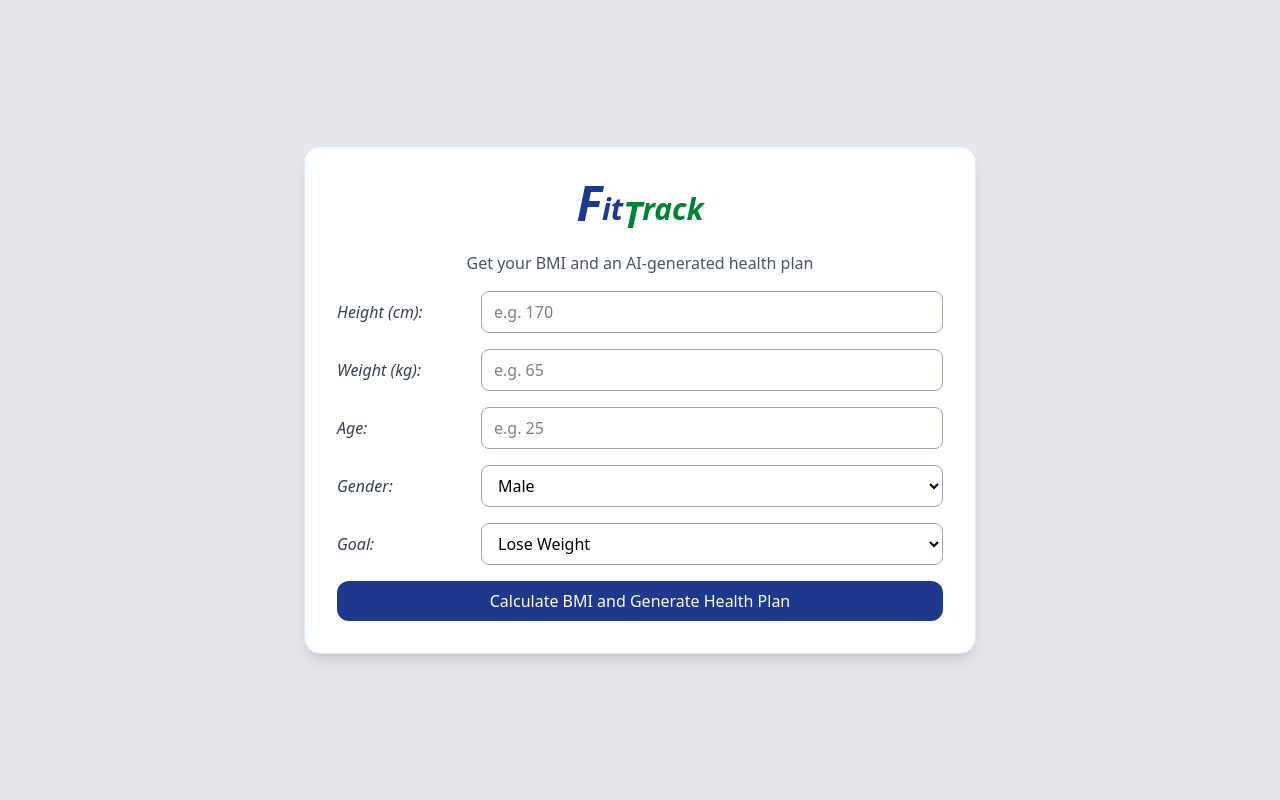
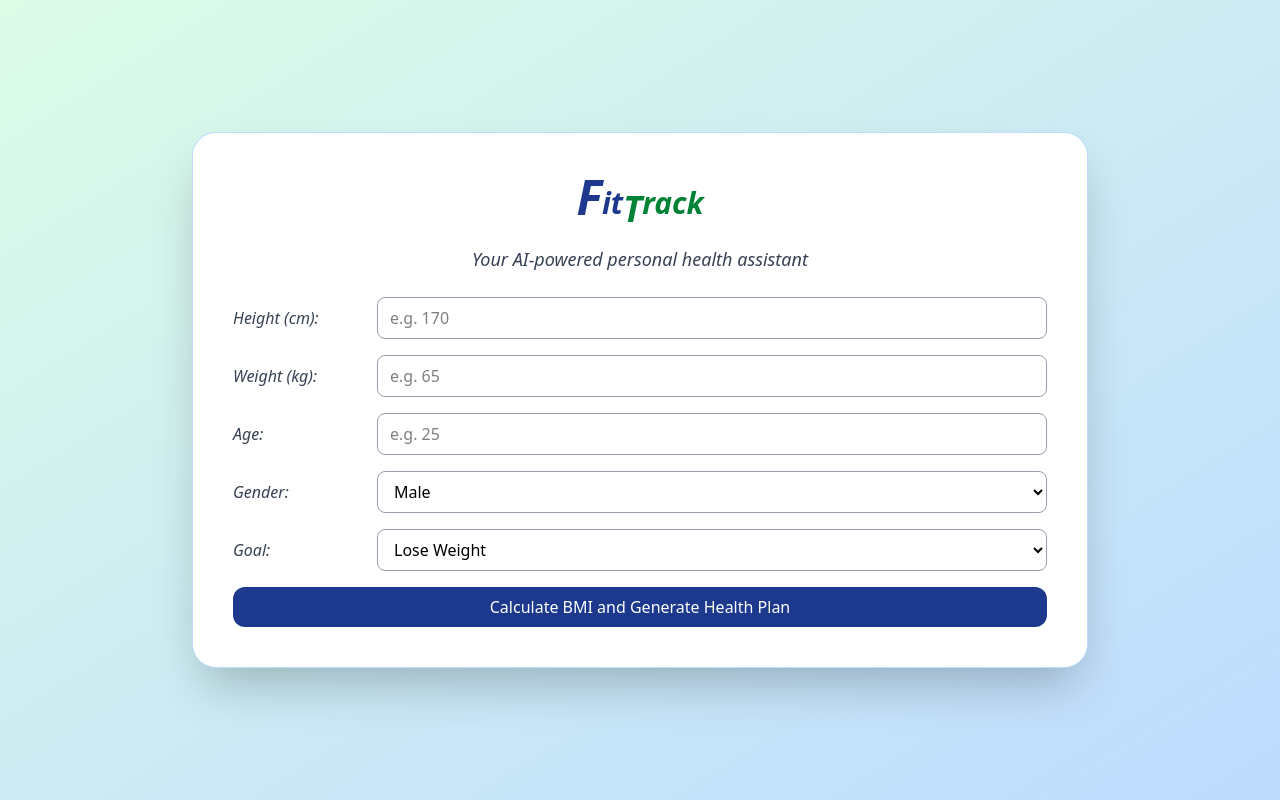
Before and after one commit to niranjanb27/fittrack-frontend, a React (Vite) app: page / in a window 1280 px wide. Built offline with nearby package versions, Linux system fonts and the light colour scheme.

Commit message:
UI Updation

```diff
--- a/src/App.jsx
+++ b/src/App.jsx
@@ -1,4 +1,4 @@
-
+// ✅ App.jsx (Frontend Root Component)
 import React, { useState } from "react";
 import axios from "axios";
 import Header from "./components/Header";
@@ -21,13 +21,12 @@ const exerciseImages = {
 };
 
 function App() {
-
   const [height, setHeight] = useState("");
   const [weight, setWeight] = useState("");
   const [age, setAge] = useState("");
   const [gender, setGender] = useState("Male");
   const [goal, setGoal] = useState("Lose Weight");
-
+  const [food, setFood] = useState("Veg");
   const [bmi, setBmi] = useState(null);
   const [category, setCategory] = useState("");
   const [plan, setPlan] = useState("");
@@ -47,20 +46,24 @@ function App() {
     setCategory("");
 
     try {
-      const bmiResponse = await axios.post("https://fittrack-backend-ftz6.onrender.com/api/bmi", {
-        height,
-        weight,
-      });
+      const bmiResponse = await axios.post(
+        "https://fittrack-backend-ftz6.onrender.com/api/bmi",
+        { height, weight }
+      );
       const calculatedBmi = parseFloat(bmiResponse.data.bmi);
       setBmi(calculatedBmi);
       setCategory(calculateBMICategory(calculatedBmi));
 
-      const planResponse = await axios.post("https://fittrack-backend-ftz6.onrender.com/api/plan", {
-        bmi: calculatedBmi,
-        age,
-        gender,
-        goal,
-      });
+      const planResponse = await axios.post(
+        "https://fittrack-backend-ftz6.onrender.com/api/plan",
+        {
+          bmi: calculatedBmi,
+          age,
+          gender,
+          goal,
+          food,
+        }
+      );
 
       setPlan(planResponse.data.plan);
     } catch (err) {
@@ -72,32 +75,40 @@ function App() {
   };
 
   return (
-    <div className="min-h-screen bg-gray-200 flex items-center justify-center px-4 py-10">
-      <div className="w-full max-w-2xl bg-white rounded-2xl shadow-lg p-8 border border-blue-100">
+    <div className="min-h-screen bg-gradient-to-br from-green-100 to-blue-200 flex items-center justify-center px-4 py-10">
+      <div className="w-full max-w-4xl bg-white rounded-3xl shadow-2xl p-10 border border-blue-200">
+        {/* 🔷 1. Hero Header */}
         <Header />
-        <p className="text-center mb-4 text-gray-600">
-          Get your BMI and an AI-generated health plan
+        <p className="text-center mb-6 text-gray-700 text-lg italic">
+          Your AI-powered personal health assistant
         </p>
 
+        {/* 🔷 2. Form Inputs */}
         <BMIForm
           height={height}
           weight={weight}
           age={age}
           gender={gender}
           goal={goal}
+          food={food}
           setHeight={setHeight}
           setWeight={setWeight}
           setAge={setAge}
           setGender={setGender}
           setGoal={setGoal}
+          setFood={setFood}
           handleSubmit={handleSubmit}
         />
 
+        {/* 🔷 3. Loading + BMI Result */}
         {loading && <Loader />}
         {!loading && bmi && <BMIResult bmi={bmi} category={category} />}
+
+        {/* 🔷 4. Health Plan with Tabs */}
         {!loading && plan && (
           <>
             <HealthPlan plan={plan} />
+            {/* 🔷 5. Exercise Cards Grid */}
             <ExerciseCards plan={plan} exerciseImages={exerciseImages} />
           </>
         )}
```
